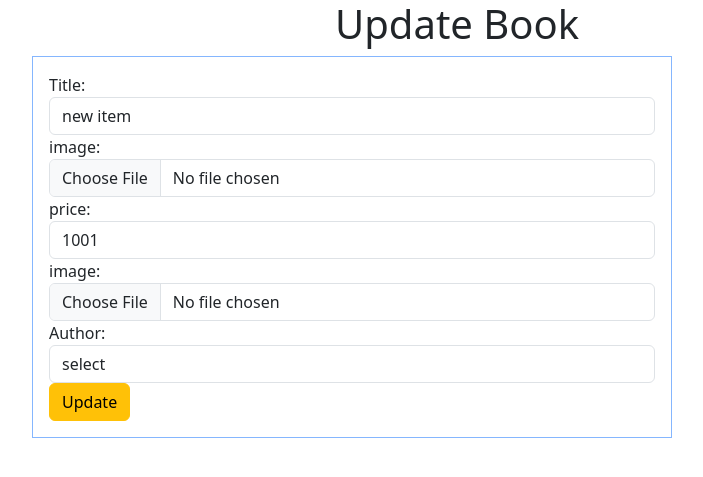
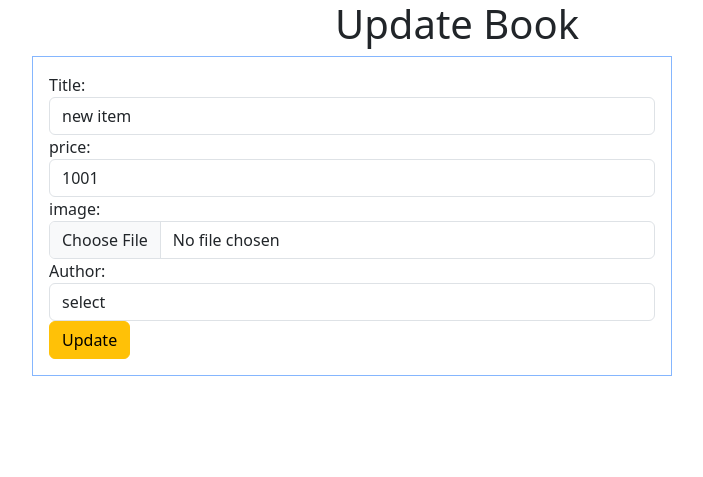
Before and after one commit to akashmuraliNEW/bookProject, a Django app: page /update_book/11/ in a window 1280 px wide. Shown: the top 477 px of the page, without its empty margins (288-991 px from the left). Run offline with Django 4.2, Linux system fonts and the light colour scheme; data comes from the database, SQL or seed files in the repository; both versions use the stored data as it was after the commit.

Commit message:
image field issue fix

```diff
--- a/bookApp/views.py
+++ b/bookApp/views.py
@@ -30,7 +30,7 @@ def update_books(request,id):
     # print(book)
     if request.method == 'POST':
         book.title = request.POST['title']
-        book.image = request.FILES.get('image')
+        book.image = request.FILES['images']
         print(book.title)
         book.price = request.POST['price']
         author_name = request.POST['author']
--- a/templates/admin/update_book.html
+++ b/templates/admin/update_book.html
@@ -10,17 +10,15 @@
    <h1 class="" style="padding-left:623px;">Update Book</h1>
 
     <div class="border border-primary p-2 mb-2 border-opacity-50 w-50 p-3 mx-auto p-2">
-    <form method="POST" >
+    <form method="POST" enctype="multipart/form-data">
         {% csrf_token %}
 
         <label for="title">Title:</label>
         <input type="text" class="form-control" id="title" name="title" value="{{book.title}}"required>
-        <label for="Author">image:</label>
-        <input type="file" class="form-control w-3" name="image">
         <label for="price">price:</label>
         <input type="text" class="form-control w-3" name="price" value="{{book.price}}">
-        <label for="Author">image:</label>
-        <input type="file" class="form-control w-3" name="image">
+        <label for="image">image:</label>
+        <input type="file" class="form-control w-3" name="images">
         <label for="Author">Author:</label>
         <select class="form-control" id="author" name="author">
 
```
Also changed, not shown: db.sqlite3, media/book_images/eravikulam_national_park20131128151224_24_1_s1nmDxO.jpg (added), media/book_images/gettyimages-157482029-612x612_ZyrJFbx.jpg (added).
